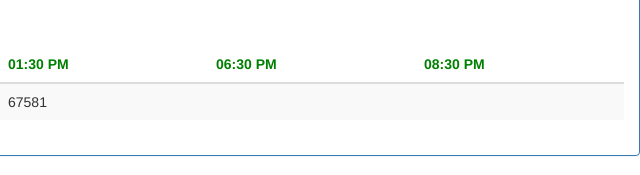
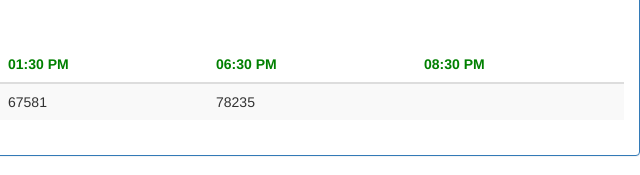
Before and after one commit to bhuttanHero/results, a plain HTML site: page index.html in a window 1280 px wide. Shown: the part 782-957 px from the top of the page, 640-1280 px from the left. Drawn offline with nearby package versions, Linux system fonts and the light colour scheme.

Commit message:
Update index.html

```diff
--- a/index.html
+++ b/index.html
@@ -36,7 +36,7 @@
 		<td>02-07-2020</td>
 		<td>31764</td>
 		<td>67581</td>
-		<td></td>
+		<td>78235</td>
 		<td></td>
 	     </tr>
 		<tr>
```
